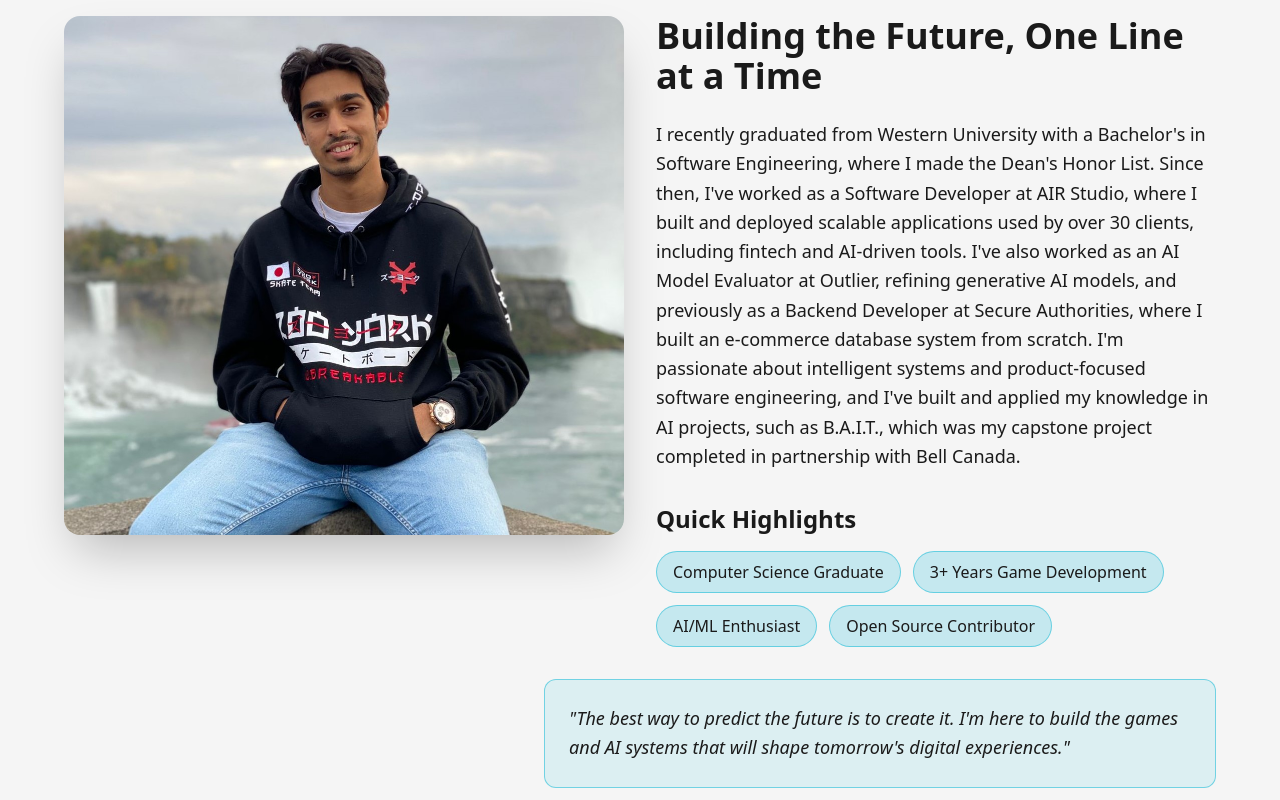
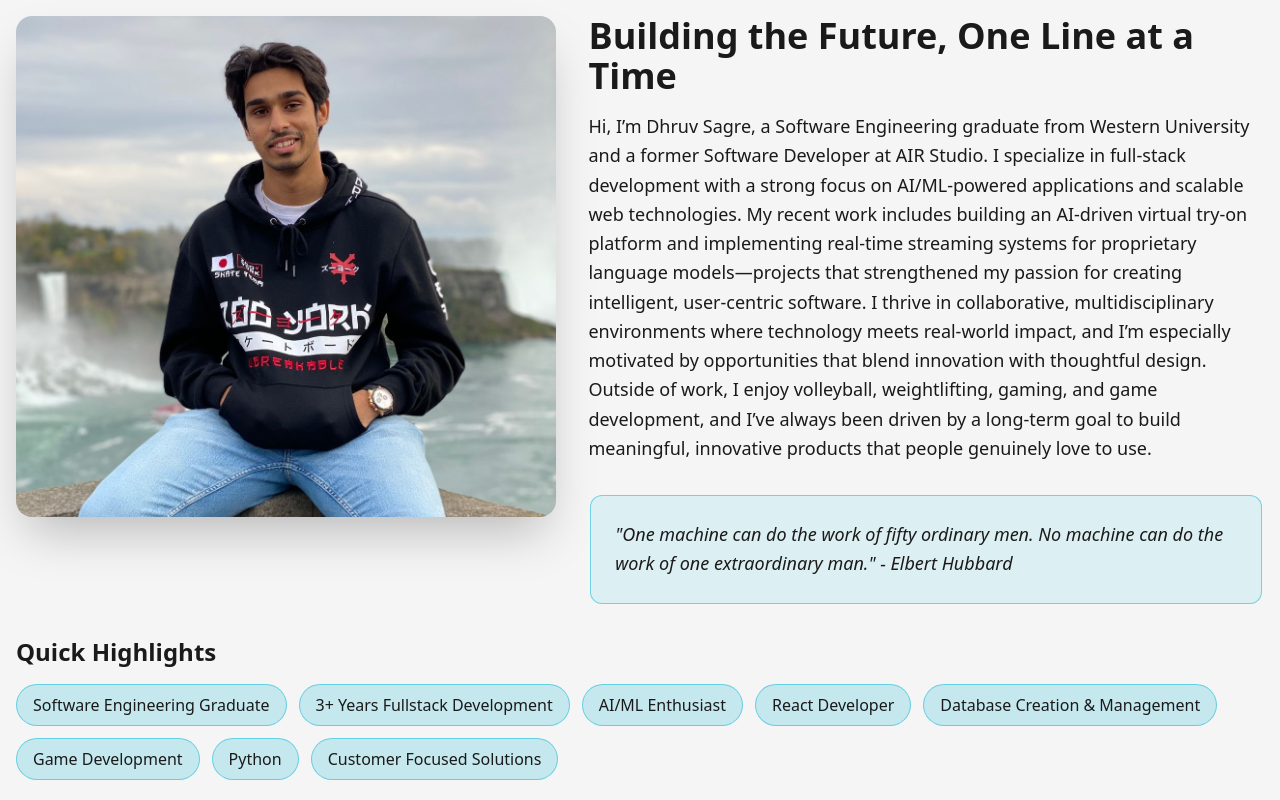
Before and after one commit to DhruvS25/Personal-Website, a React (Vite) app: page / in a window 1280 px wide. Shown: the part 1080-1880 px from the top of the page. Built offline with nearby package versions, Linux system fonts and the light colour scheme.

Commit message:
Finishing touches

```diff
--- a/src/components/Contact.tsx
+++ b/src/components/Contact.tsx
@@ -15,7 +15,7 @@ export default function Contact() {
   }
     return (
         <section id="contact" className="min-h-screen flex items-center justify-center px-4 py-12 sm:py-20">
-                <div className="mx-auto max-w-4xl w-full">
+                <div className="mx-auto max-w-7xl w-full">
                 <motion.div
                     initial={{ opacity: 0, y: 16 }}
                     whileInView={{ opacity: 1, y: 0 }}
--- a/src/components/Experience.tsx
+++ b/src/components/Experience.tsx
@@ -123,7 +123,7 @@ export default function Experience() {
 
   return (
     <section id="experience" className="min-h-screen flex items-center justify-center px-4 py-12 sm:py-16 md:py-20">
-      <div className="mx-auto max-w-4xl w-full">
+      <div className="mx-auto max-w-7xl w-full">
         <motion.div
           initial={{ opacity: 0, y: 20 }}
           whileInView={{ opacity: 1, y: 0 }}
--- a/src/components/Footer.tsx
+++ b/src/components/Footer.tsx
@@ -20,7 +20,7 @@ const Footer = () => {
           <div className="space-y-4">
             <h4 className="font-semibold text-lighttext dark:text-darktext">Quick Links</h4>
             <div className="space-y-2">
-              {["About", "Skills", "Projects", "Contact"].map((link) => (
+              {["About", "Experience", "Projects", "Contact"].map((link) => (
                 <a
                   key={link}
                   href={`#${link.toLowerCase()}`}
--- a/src/components/Hero.tsx
+++ b/src/components/Hero.tsx
@@ -4,7 +4,7 @@ import ProfilePic from '../assets/Portfolio_img.jpg'
 export default function Hero() {
   return (
     <section id="about" className="min-h-screen flex items-center justify-center px-4 py-12 sm:py-16 md:py-20">
-      <div className="mx-auto max-w-6xl w-full">
+      <div className="mx-auto max-w-7xl w-full">
         {/* Main Heading */}
         <motion.div
           initial={{ opacity: 0, y: 20 }}
@@ -23,7 +23,7 @@ export default function Hero() {
           whileInView={{ opacity: 1, y: 0 }}
           viewport={{ once: true, margin: '-100px' }}
           transition={{ duration: 0.6, ease: 'easeOut', delay: 0.2 }}
-          className="flex flex-col md:flex-row items-start gap-6 sm:gap-8 mb-6 sm:mb-8"
+          className="flex flex-col md:flex-row items-start gap-6 sm:gap-8 mb-8 sm:mb-8"
         >
           {/* Profile Image */}
           <div className="w-full md:w-1/2">
@@ -35,55 +35,69 @@ export default function Hero() {
           </div>
 
           {/* Content Section */}
-          <div className="w-full md:w-1/2 space-y-4 sm:space-y-6">
+          <div className="w-full md:w-5/8 space-y-4 sm:space-y-4">
             <h2 className="text-2xl sm:text-3xl md:text-4xl font-bold text-lighttext dark:text-darktext">Building the Future, One Line at a Time</h2>
 
             <div className="text-lighttext dark:text-darktext">
               <p className="text-sm sm:text-base md:text-lg leading-relaxed">
-                I recently graduated from Western University with a Bachelor's in Software Engineering, where I made the Dean's Honor List.
-                Since then, I've worked as a Software Developer at AIR Studio, where I built and deployed scalable applications used by over 30 clients,
-                including fintech and AI-driven tools. I've also worked as an AI Model Evaluator at Outlier, refining generative AI models, and
-                previously as a Backend Developer at Secure Authorities, where I built an e-commerce database system from scratch.
-                I'm passionate about intelligent systems and product-focused software engineering, and I've built and applied my knowledge in AI projects, such as B.A.I.T.,
-                which was my capstone project completed in partnership with Bell Canada.
+                Hi, I’m Dhruv Sagre, a Software Engineering graduate from Western University and a former Software Developer
+                at AIR Studio. I specialize in full-stack development with a strong focus on AI/ML-powered applications and scalable
+                web technologies. My recent work includes building an AI-driven virtual try-on platform and implementing real-time streaming systems
+                for proprietary language models—projects that strengthened my passion for creating intelligent, user-centric software.
+
+                I thrive in collaborative, multidisciplinary environments where technology meets real-world impact, and I’m especially
+                motivated by opportunities that blend innovation with thoughtful design. Outside of work, I enjoy volleyball,
+                weightlifting, gaming, and game development, and I’ve always been driven by a long-term goal to build meaningful,
+                innovative products that people genuinely love to use.
               </p>
             </div>
+            <motion.div
+              initial={{ opacity: 0, y: 20 }}
+              whileInView={{ opacity: 1, y: 0 }}
+              viewport={{ once: true, margin: '-100px' }}
+              transition={{ duration: 0.6, ease: 'easeOut', delay: 0.4 }}
+              className="mt-6 sm:mt-8 flex justify-center"
+              >
+              <div className="bg-lightprimary/10 dark:bg-darkprimary/10 rounded-xl p-4 sm:p-6 max-w-2xl border border-lightprimary/50 dark:border-darkprimary/50 w-full sm:w-auto">
+                <p className="text-lighttext dark:text-darktext text-sm sm:text-base md:text-lg italic leading-relaxed">
+                  "One machine can do the work of fifty ordinary men.  No machine can do the work of one extraordinary man." - Elbert Hubbard
+                </p>
+              </div>
+            </motion.div>
 
-            {/* Quick Highlights */}
-            <div className="mt-6 sm:mt-8">
+          </div>
+
+        {/* Quick Highlights */}
+        </motion.div>
+        <div className="mt-6 sm:mt-8">
               <h3 className="text-lg sm:text-xl md:text-2xl font-bold text-lighttext dark:text-darktext mb-3 sm:mb-4">Quick Highlights</h3>
               <div className="flex flex-wrap gap-2 sm:gap-3">
                 <span className="px-3 sm:px-4 py-1.5 sm:py-2 rounded-full bg-lightprimary/20 dark:bg-darkprimary/20 border border-lightprimary/50 dark:border-darkprimary/50 text-lighttext dark:text-darktext text-xs sm:text-sm md:text-base">
-                  Computer Science Graduate
+                  Software Engineering Graduate
                 </span>
                 <span className="px-3 sm:px-4 py-1.5 sm:py-2 rounded-full bg-lightprimary/20 dark:bg-darkprimary/20 border border-lightprimary/50 dark:border-darkprimary/50 text-lighttext dark:text-darktext text-xs sm:text-sm md:text-base">
-                  3+ Years Game Development
+                  3+ Years Fullstack Development
                 </span>
                 <span className="px-3 sm:px-4 py-1.5 sm:py-2 rounded-full bg-lightprimary/20 dark:bg-darkprimary/20 border border-lightprimary/50 dark:border-darkprimary/50 text-lighttext dark:text-darktext text-xs sm:text-sm md:text-base">
                   AI/ML Enthusiast
                 </span>
                 <span className="px-3 sm:px-4 py-1.5 sm:py-2 rounded-full bg-lightprimary/20 dark:bg-darkprimary/20 border border-lightprimary/50 dark:border-darkprimary/50 text-lighttext dark:text-darktext text-xs sm:text-sm md:text-base">
-                  Open Source Contributor
+                  React Developer
+                </span>
+                <span className="px-3 sm:px-4 py-1.5 sm:py-2 rounded-full bg-lightprimary/20 dark:bg-darkprimary/20 border border-lightprimary/50 dark:border-darkprimary/50 text-lighttext dark:text-darktext text-xs sm:text-sm md:text-base">
+                  Database Creation & Management
+                </span>
+                <span className="px-3 sm:px-4 py-1.5 sm:py-2 rounded-full bg-lightprimary/20 dark:bg-darkprimary/20 border border-lightprimary/50 dark:border-darkprimary/50 text-lighttext dark:text-darktext text-xs sm:text-sm md:text-base">
+                  Game Development
+                </span>
+                <span className="px-3 sm:px-4 py-1.5 sm:py-2 rounded-full bg-lightprimary/20 dark:bg-darkprimary/20 border border-lightprimary/50 dark:border-darkprimary/50 text-lighttext dark:text-darktext text-xs sm:text-sm md:text-base">
+                  Python
+                </span>
+                <span className="px-3 sm:px-4 py-1.5 sm:py-2 rounded-full bg-lightprimary/20 dark:bg-darkprimary/20 border border-lightprimary/50 dark:border-darkprimary/50 text-lighttext dark:text-darktext text-xs sm:text-sm md:text-base">
+                  Customer Focused Solutions
                 </span>
               </div>
             </div>
-          </div>
-        </motion.div>
-
-        {/* Quote Section */}
-        <motion.div
-          initial={{ opacity: 0, y: 20 }}
-          whileInView={{ opacity: 1, y: 0 }}
-          viewport={{ once: true, margin: '-100px' }}
-          transition={{ duration: 0.6, ease: 'easeOut', delay: 0.4 }}
-          className="mt-6 sm:mt-8 flex justify-center sm:justify-end"
-        >
-          <div className="bg-lightprimary/10 dark:bg-darkprimary/10 rounded-xl p-4 sm:p-6 max-w-2xl border border-lightprimary/50 dark:border-darkprimary/50 w-full sm:w-auto">
-            <p className="text-lighttext dark:text-darktext text-sm sm:text-base md:text-lg italic leading-relaxed">
-              "The best way to predict the future is to create it. I'm here to build the games and AI systems that will shape tomorrow's digital experiences."
-            </p>
-          </div>
-        </motion.div>
       </div>
     </section>
   );
--- a/src/components/Landing.tsx
+++ b/src/components/Landing.tsx
@@ -45,7 +45,7 @@ export default function Landing() {
 
       {/* Main content */}
       <motion.div
-        className="relative z-10 max-w-5xl mx-auto text-center"
+        className="relative z-10 max-w-7xl mx-auto text-center"
         variants={containerVariants}
         initial="hidden"
         animate="visible"
@@ -109,7 +109,7 @@ export default function Landing() {
           <a
             href={resumePdf}
             download
-            className="group w-full sm:w-auto px-6 sm:px-8 py-3 border-2 border-lightprimary dark:border-darkaccent text-lightprimary dark:text-darkaccent rounded-lg font-medium transition-all duration-300 hover:bg-lightprimary dark:hover:bg-darksecondary hover:text-white hover:scale-105 hover:shadow-lg hover:shadow-cyan-500/50 flex items-center justify-center gap-2 text-sm sm:text-base"
+            className="group w-full sm:w-auto px-6 sm:px-8 py-3 border-2 border-lightprimary dark:border-darkprimary text-lightprimary dark:text-darkprimary rounded-lg font-medium transition-all duration-300 hover:bg-lightprimary dark:hover:bg-darkprimary hover:text-white hover:scale-105 hover:shadow-lg hover:shadow-cyan-500/50 flex items-center justify-center gap-2 text-sm sm:text-base"
           >
             <svg
               className="w-5 h-5"
--- a/src/components/Projects.tsx
+++ b/src/components/Projects.tsx
@@ -196,7 +196,7 @@ export default function Projects() {
 
   return (
     <section id="projects" className="min-h-screen flex items-center justify-center px-4 py-12 sm:py-16 md:py-20">
-      <div className="mx-auto max-w-4xl w-full">
+      <div className="mx-auto max-w-7xl w-full">
         <motion.div
           initial={{ opacity: 0, y: 20 }}
           whileInView={{ opacity: 1, y: 0 }}
```
